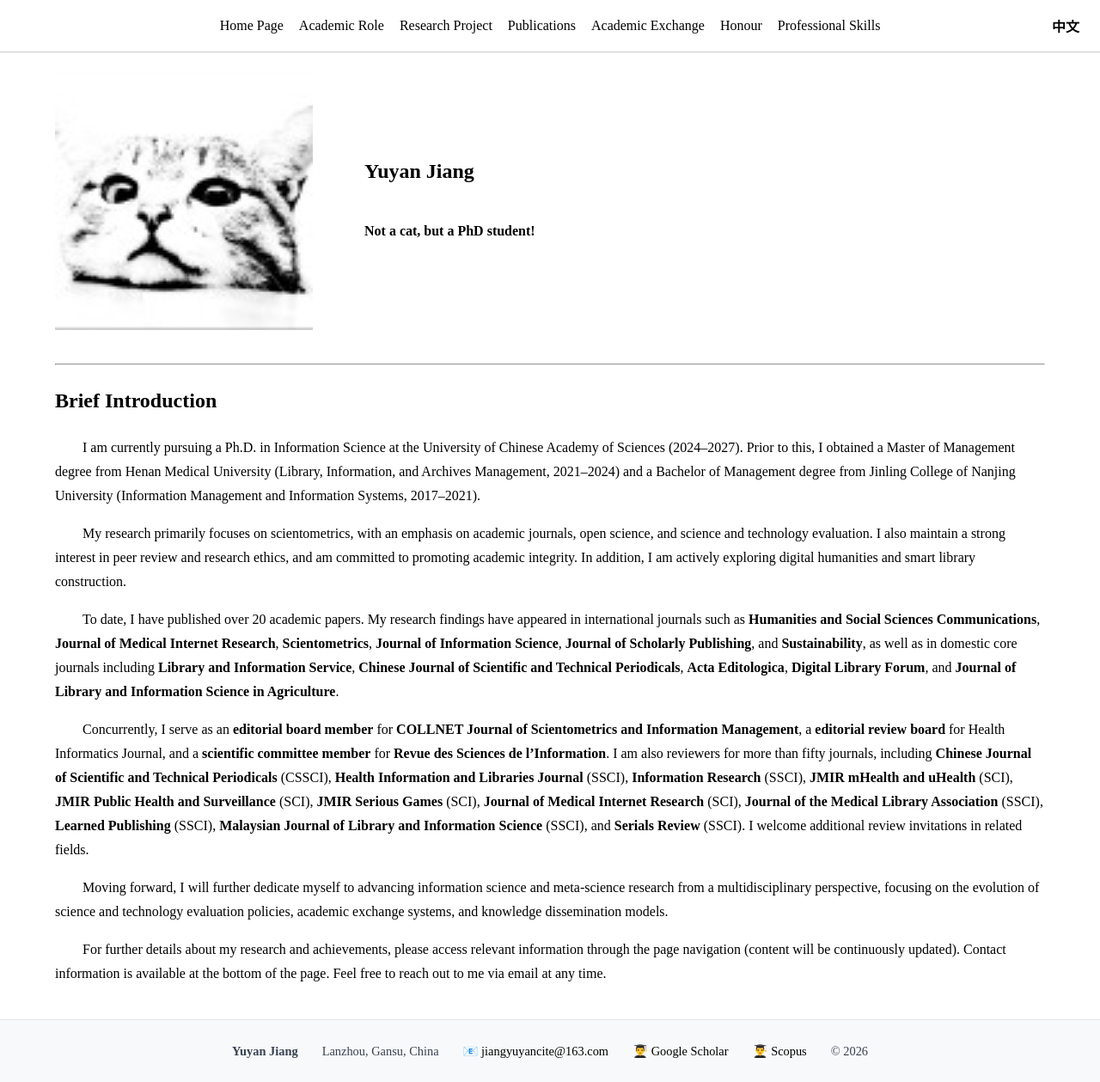
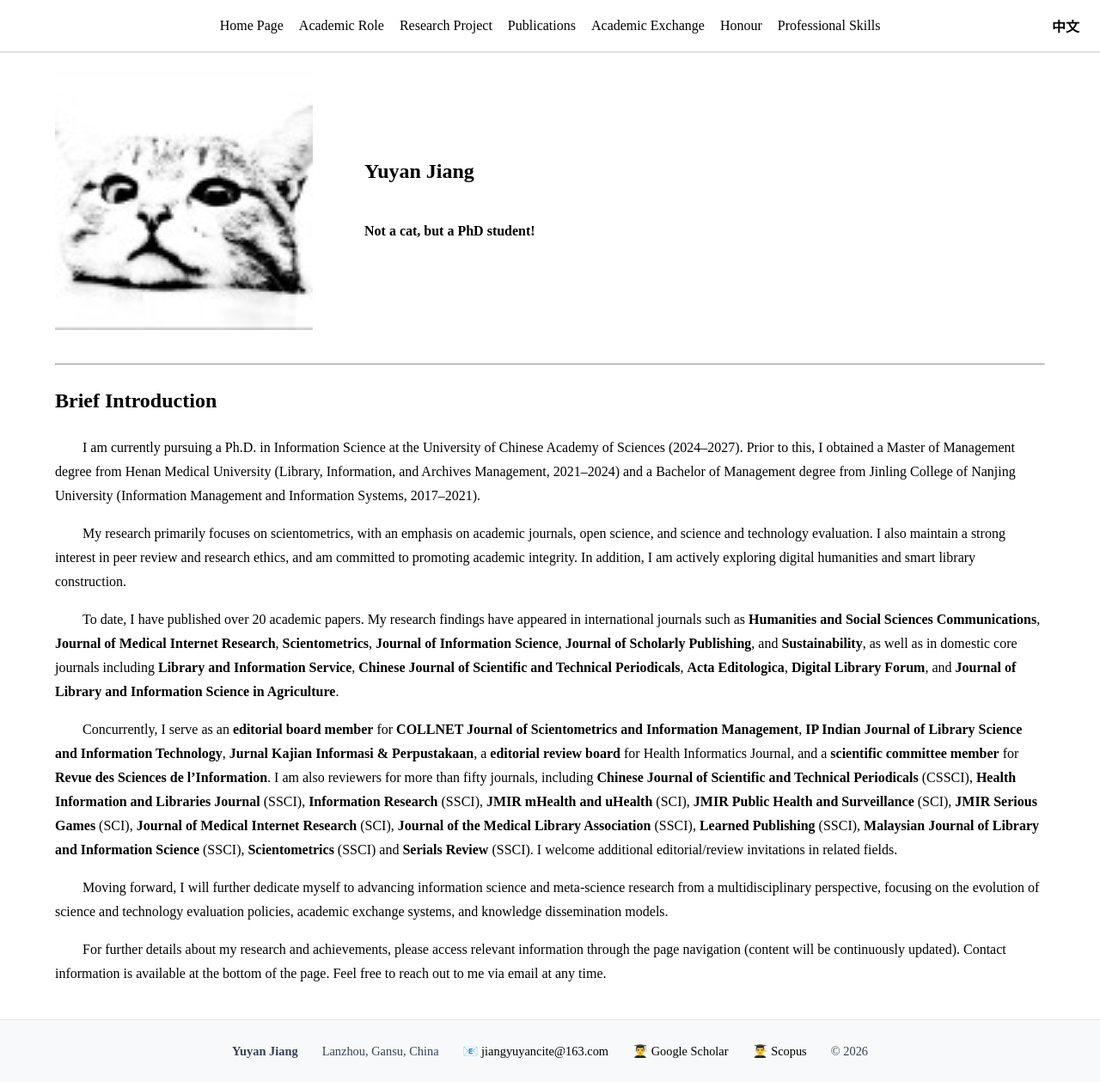
Before and after one commit to jiang-yuyan/Yuyan-Jiang-CV, a Jekyll site: the page built from index.md, in a window 1280 px wide and 1259 px high. Shown: the whole window at 86% size. Built offline with Jekyll 4.4.1, drawn with Linux system fonts in a browser that asks for light colours.

Commit message:
Update index.md

```diff
--- a/index.md
+++ b/index.md
@@ -25,7 +25,7 @@ title: index
 
 &#8195;&#8195;To date, I have published over 20 academic papers. My research findings have appeared in international journals such as **Humanities and Social Sciences Communications**, **Journal of Medical Internet Research**, **Scientometrics**, **Journal of Information Science**, **Journal of Scholarly Publishing**, and **Sustainability**, as well as in domestic core journals including **Library and Information Service**, **Chinese Journal of Scientific and Technical Periodicals**, **Acta Editologica**, **Digital Library Forum**, and **Journal of Library and Information Science in Agriculture**.
 
-&#8195;&#8195;Concurrently, I serve as an **editorial board member** for **COLLNET Journal of Scientometrics and Information Management**, a **editorial review board** for Health Informatics Journal, and a **scientific committee member** for **Revue des Sciences de l'Information**. I am also reviewers for more than fifty journals, including **Chinese Journal of Scientific and Technical Periodicals** (CSSCI), **Health Information and Libraries Journal** (SSCI), **Information Research** (SSCI), **JMIR mHealth and uHealth** (SCI), **JMIR Public Health and Surveillance** (SCI), **JMIR Serious Games** (SCI), **Journal of Medical Internet Research** (SCI), **Journal of the Medical Library Association** (SSCI), **Learned Publishing** (SSCI), **Malaysian Journal of Library and Information Science** (SSCI), and **Serials Review** (SSCI). I welcome additional review invitations in related fields.
+&#8195;&#8195;Concurrently, I serve as an **editorial board member** for **COLLNET Journal of Scientometrics and Information Management**, **IP Indian Journal of Library Science and Information Technology**, **Jurnal Kajian Informasi & Perpustakaan**, a **editorial review board** for Health Informatics Journal, and a **scientific committee member** for **Revue des Sciences de l'Information**. I am also reviewers for more than fifty journals, including **Chinese Journal of Scientific and Technical Periodicals** (CSSCI), **Health Information and Libraries Journal** (SSCI), **Information Research** (SSCI), **JMIR mHealth and uHealth** (SCI), **JMIR Public Health and Surveillance** (SCI), **JMIR Serious Games** (SCI), **Journal of Medical Internet Research** (SCI), **Journal of the Medical Library Association** (SSCI), **Learned Publishing** (SSCI), **Malaysian Journal of Library and Information Science** (SSCI), **Scientometrics** (SSCI) and **Serials Review** (SSCI). I welcome additional editorial/review invitations in related fields.
 
 &#8195;&#8195;Moving forward, I will further dedicate myself to advancing information science and meta-science research from a multidisciplinary perspective, focusing on the evolution of science and technology evaluation policies, academic exchange systems, and knowledge dissemination models.
 
```
